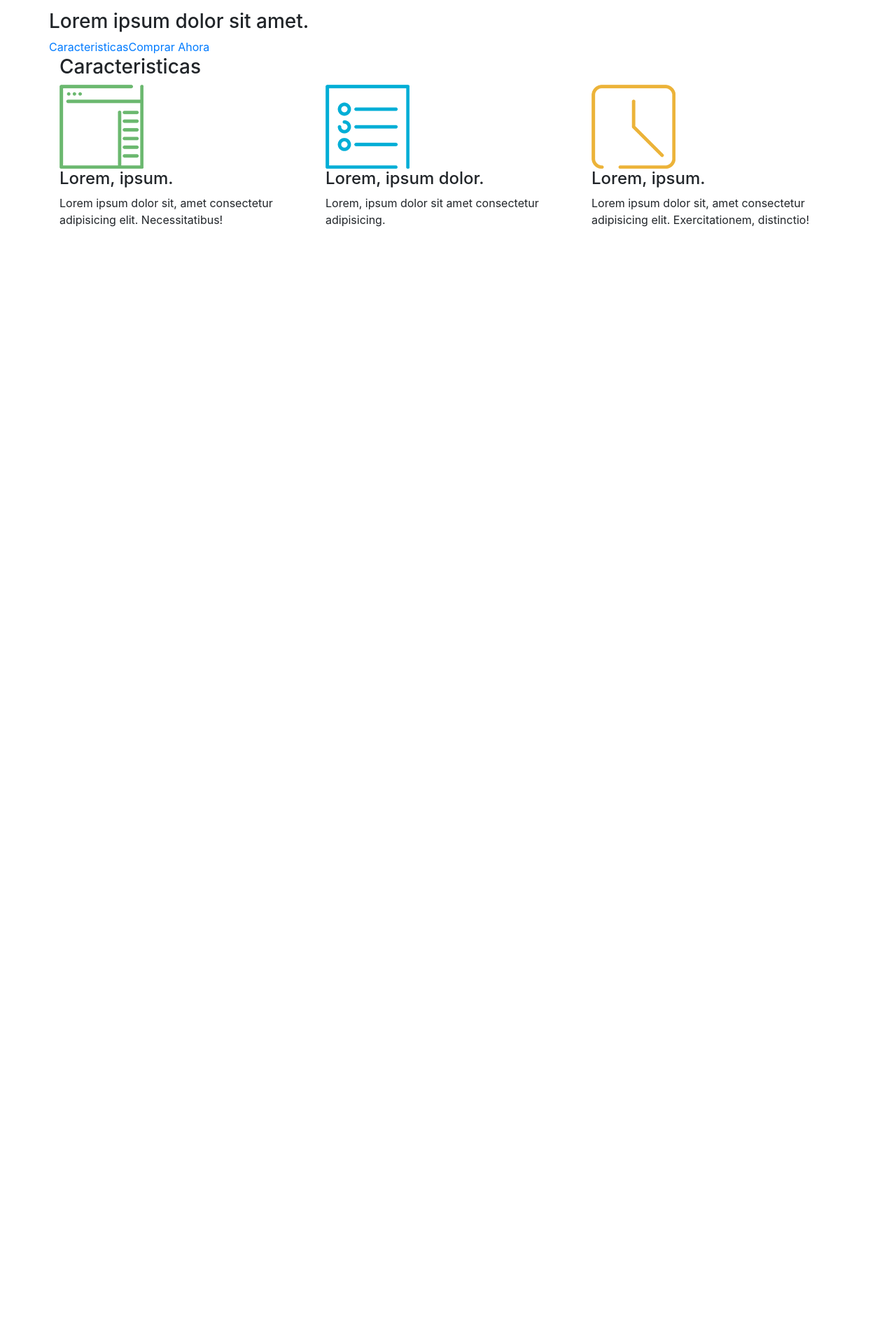
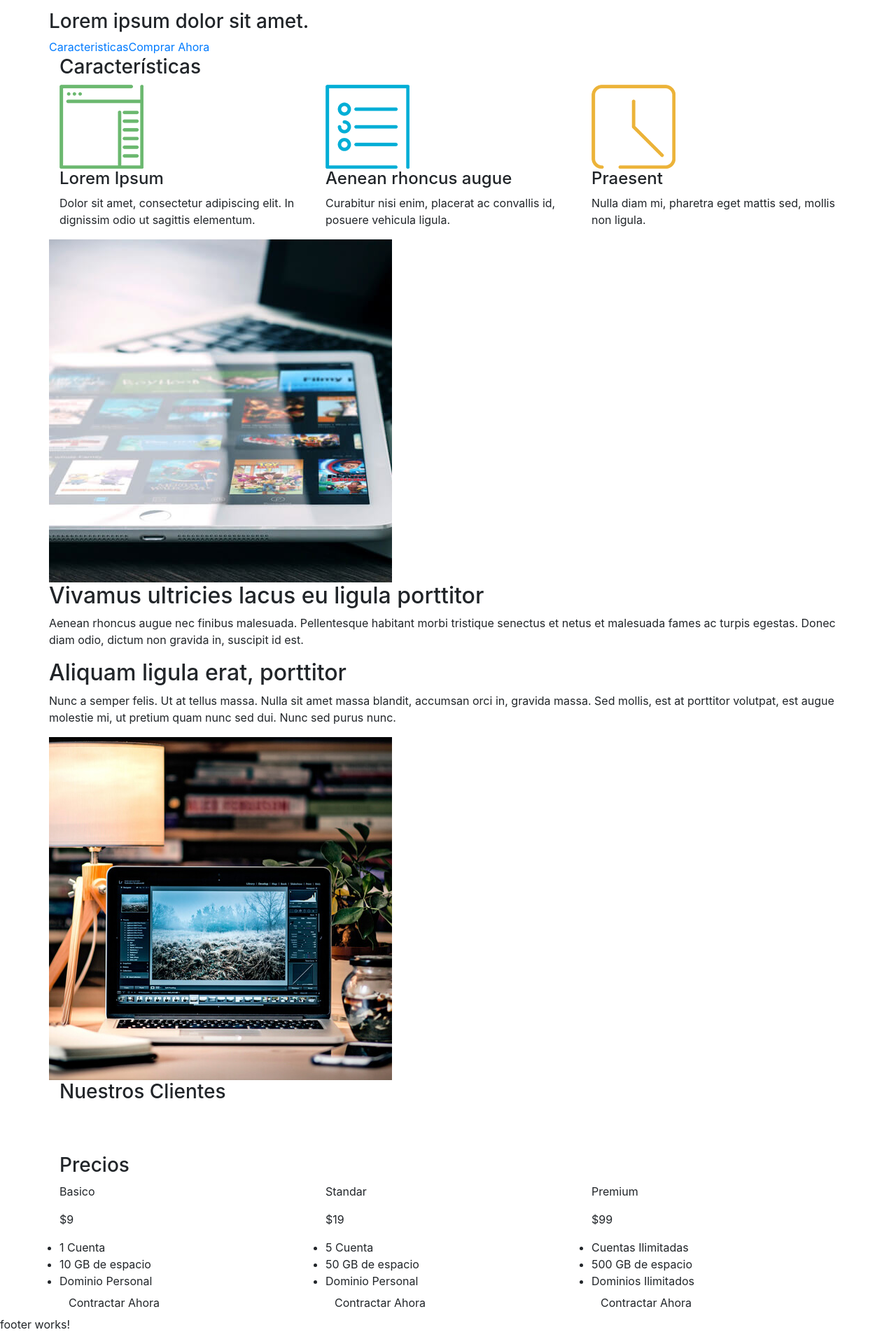
Before and after one commit to jguerrero101314/CursosDise-oWeb, an Angular app in the folder Practicas/Startup/: page / in a window 1280 px wide. Shown: the part 121-2041 px from the top of the page at 70% size. Before the commit the page ends 800 px from the top, so only its background shows below. Built offline with nearby package versions, Linux system fonts and the light colour scheme.

Commit message:
203. Fotos, Clientes y Precios

```diff
--- a/Practicas/Startup/src/app/app.component.html
+++ b/Practicas/Startup/src/app/app.component.html
@@ -1,2 +1,3 @@
 <app-menu></app-menu>
 <app-main></app-main>
+<app-footer></app-footer>
--- a/Practicas/Startup/src/app/components/main/main.component.html
+++ b/Practicas/Startup/src/app/components/main/main.component.html
@@ -3,30 +3,126 @@
         <div class="container">
             <div class="row">
                 <div class="col-md-12">
-                    <h3 class="titulo">Caracteristicas</h3>
+                    <h3 class="titulo">Características</h3>
                 </div>
             </div>
+
             <div class="row">
                 <div class="col-sm-4 caracteristica">
-                    <img src="../../../assets/img/icono1.png" alt="">
-                    <h4 class="primera_linea">Lorem, ipsum.</h4>
-                    <p class="parrafo">Lorem ipsum dolor sit, amet consectetur adipisicing elit. Necessitatibus!</p>
+                    <img src="../../../assets/img/icono1.png" alt="" class="icono">
+                    <h4 class="primera_linea">Lorem Ipsum</h4>
+                    <p class="parrafo">Dolor sit amet, consectetur adipiscing elit. In dignissim odio ut sagittis elementum.</p>
                 </div>
                 <div class="col-sm-4 caracteristica">
-                    <img src="../../../assets/img/icono2.png" alt="">
-                    <h4 class="primera_linea">Lorem, ipsum dolor.</h4>
-                    <p class="parrafo">Lorem, ipsum dolor sit amet consectetur adipisicing.</p>
+                    <img src="../../../assets/img/icono2.png" alt="" class="icono">
+                    <h4 class="primera_linea">Aenean rhoncus augue</h4>
+                    <p class="parrafo">Curabitur nisi enim, placerat ac convallis id, posuere vehicula ligula.</p>
                 </div>
                 <div class="col-sm-4 caracteristica">
-                    <img src="../../../assets/img/icono3.png" alt="">
-                    <h4 class="primera_linea">Lorem, ipsum.</h4>
-                    <p class="parrafo">Lorem ipsum dolor sit, amet consectetur adipisicing elit. Exercitationem, distinctio!</p>
+                    <img src="../../../assets/img/icono3.png" alt="" class="icono">
+                    <h4 class="primera_linea">Praesent</h4>
+                    <p class="parrafo">Nulla diam mi, pharetra eget mattis sed, mollis non ligula.</p>
                 </div>
             </div>
         </div>
     </section>
-    <section class="fotos"></section>
-    <section class="clientes"></section>
-    <section class="precios"></section>
+
+    <section class="fotos">
+        <div class="container">
+            <div class="row">
+                <div class="col-md-12">
+                    <div class="row foto">
+                        <div class="col-xs-4 thumb">
+                            <img src="../../../assets/img/thumb1.jpg" alt="">
+                        </div>
+                        <div class="col-xs-8 texto">
+                            <h2 class="titulo azul">Vivamus ultricies lacus eu ligula porttitor</h2>
+                            <p class="parrafo">Aenean rhoncus augue nec finibus malesuada. Pellentesque habitant morbi tristique senectus et netus et malesuada fames ac turpis egestas. Donec diam odio, dictum non gravida in, suscipit id est.</p>
+                        </div>
+                    </div>
+
+                    <div class="row foto">
+                        <div class="col-xs-8 texto">
+                            <h2 class="titulo naranja derecha">Aliquam ligula erat, porttitor</h2>
+                            <p class="parrafo derecha">Nunc a semper felis. Ut at tellus massa. Nulla sit amet massa blandit, accumsan orci in, gravida massa. Sed mollis, est at porttitor volutpat, est augue molestie mi, ut pretium quam nunc sed dui. Nunc sed purus nunc.</p>
+                        </div>
+                        <div class="col-xs-4 thumb">
+                            <img src="../../../assets/img/thumb2.jpg">
+                        </div>
+                    </div>
+                </div>
+            </div>
+        </div>
+    </section>
+    <section class="clientes">
+        <div class="container">
+            <div class="row">
+                <div class="col-md-12">
+                    <h3 class="titulo">Nuestros Clientes</h3>
+                </div>
+            </div>
+            <div class="row">
+                <div class="cliente col-xs-6 col-md-3">
+                    <a href="#"><img src="../../../assets/img/cliente1.png" alt=""></a>
+                </div>
+                <div class="cliente col-xs-6 col-md-3">
+                    <a href="#"><img src="../../../assets/img/cliente2.png" alt=""></a>
+                </div>
+                <div class="cliente col-xs-6 col-md-3">
+                    <a href="#"><img src="../../../assets/img/cliente3.png" alt=""></a>
+                </div>
+                <div class="cliente col-xs-6 col-md-3">
+                    <a href="#"><img src="../../../assets/img/cliente4.png" alt=""></a>
+                </div>
+            </div>
+        </div>
+    </section>
+    <section class="precios">
+        <div class="container">
+            <div class="row">
+                <div class="col-md-12">
+                    <h3 class="titulo">Precios</h3>
+                </div>
+            </div>
+            <div class="row">
+                <div class="precio col-sm-4">
+                    <div class="plan verde">
+                        <p class="nombre">Basico</p>
+                        <p class="precio">$9</p>
+                        <ul class="list-group">
+                            <li *ngFor="let basico of p_basico">
+                                {{ basico }}
+                            </li>
+                        </ul>
+                        <a href="" class="btn">Contractar Ahora</a>
+                    </div>
+                </div>
+                <div class="precio col-sm-4">
+                    <div class="plan active">
+                        <p class="nombre">Standar</p>
+                        <p class="precio">$19</p>
+                        <ul class="list-group">
+                            <li *ngFor="let standar of p_standard">
+                                {{ standar }}
+                            </li>
+                        </ul>
+                        <a href="" class="btn">Contractar Ahora</a>
+                    </div>
+                </div>
+                <div class="precio col-sm-4">
+                    <div class="plan naranja">
+                        <p class="nombre">Premium</p>
+                        <p class="precio">$99</p>
+                        <ul class="list-group">
+                            <li *ngFor="let premium of p_premium">
+                                {{ premium }}
+                            </li>
+                        </ul>
+                        <a href="" class="btn">Contractar Ahora</a>
+                    </div>
+                </div>
+            </div>
+        </div>
+    </section>
     <section class="reviews"></section>
 </section>
--- a/Practicas/Startup/src/app/components/main/main.component.ts
+++ b/Practicas/Startup/src/app/components/main/main.component.ts
@@ -1,15 +1,16 @@
-import { Component, OnInit } from '@angular/core';
+import { Component} from '@angular/core';
 
 @Component({
   selector: 'app-main',
   templateUrl: './main.component.html',
   styleUrls: ['./main.component.scss']
 })
-export class MainComponent implements OnInit {
+export class MainComponent  {
 
-  constructor() { }
+  p_basico:string[] = ['1 Cuenta', '10 GB de espacio', 'Dominio Personal'];
+  p_standard:string[] = ['5 Cuenta', '50 GB de espacio', 'Dominio Personal'];
+  p_premium:string[] = ['Cuentas Ilimitadas', '500 GB de espacio', 'Dominios Ilimitados'];
 
-  ngOnInit() {
-  }
+
 
 }
```
